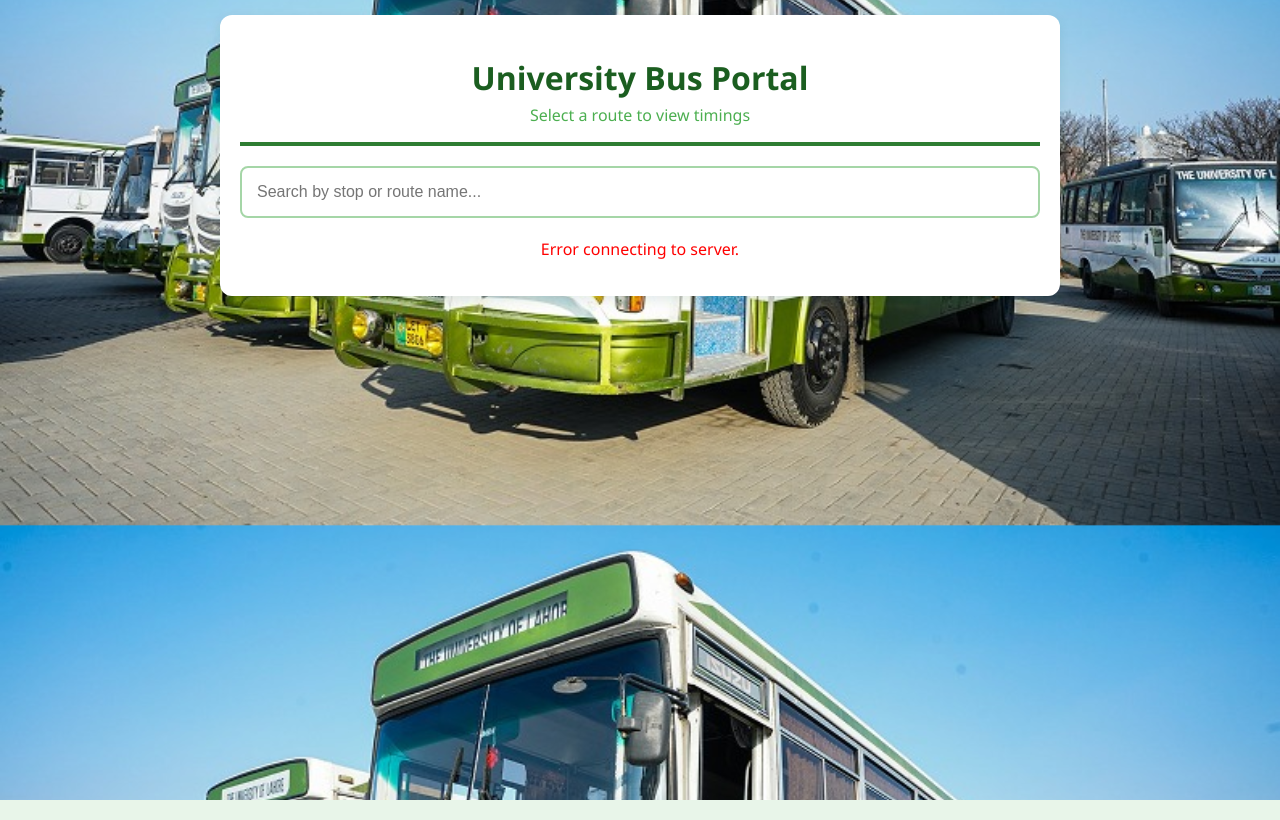
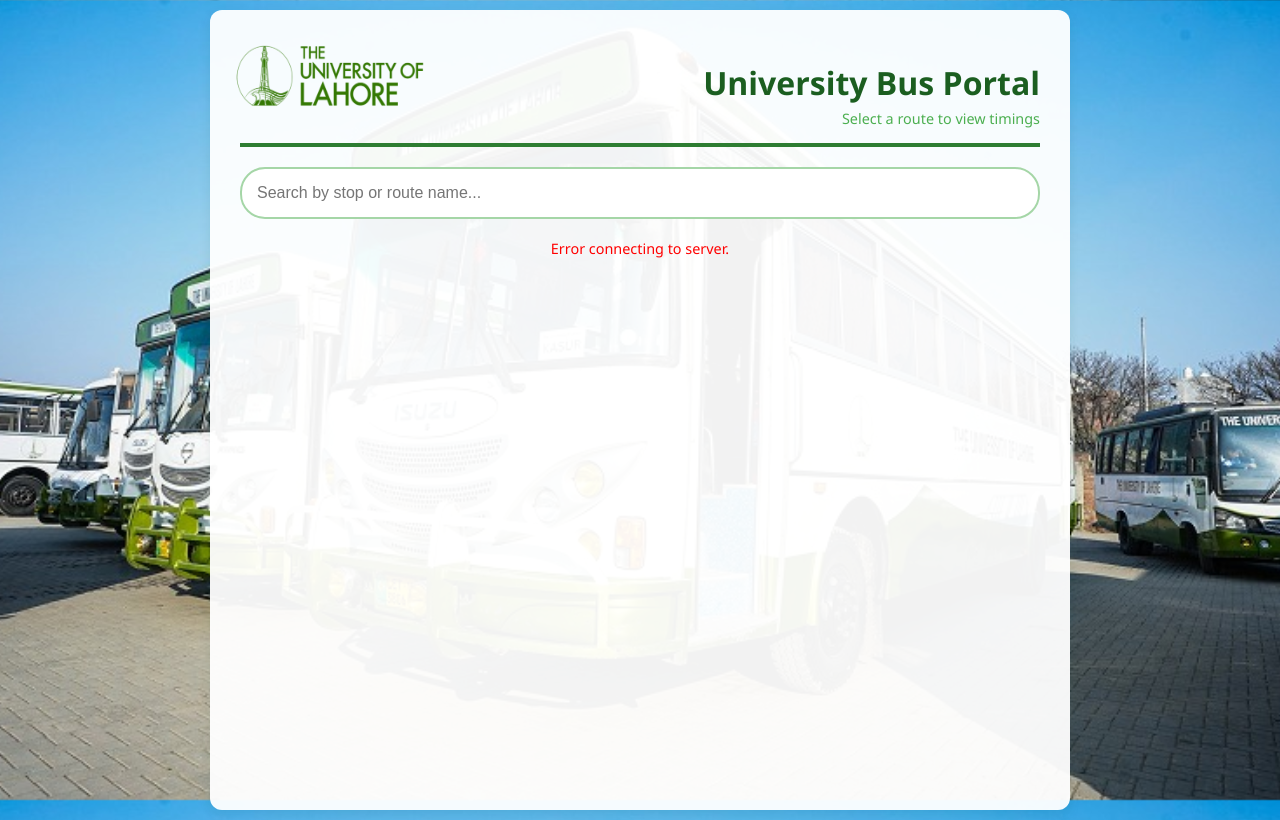
Before and after one commit to MoosaNazir10/uol-bus-routes-app, a plain HTML site: page public/index.html in a window 1280 px wide. Drawn offline with Linux system fonts and the light colour scheme; no server answers.

Commit message:
resposive with logo

```diff
--- a/public/style.css
+++ b/public/style.css
@@ -2,21 +2,30 @@
     font-family: 'Segoe UI', sans-serif;
     background-color: #e8f5e9;
     margin: 0;
-    padding: 15px;
+    padding: 10px; /* Reduced padding for mobile */
     display: flex;
     justify-content: center;
     background-image: url('busbg.jpg');
     background-size: cover;
     background-position: center;
+    background-attachment: fixed; /* Keeps bg steady while scrolling */
+    min-height: 100vh;
 }
 
 .container {
     width: 100%;
     max-width: 800px;
-    background: #ffffff;
+    background: rgba(255, 255, 255, 0.95); /* Slight transparency to see bg */
     padding: 20px;
     border-radius: 12px;
     box-shadow: 0 4px 12px rgba(0, 77, 64, 0.1);
+
+    /* Logo logic */
+    background-image: url('logoo.png');
+    background-repeat: no-repeat;
+    background-position: center 20px; /* Centered for mobile by default */
+    background-size: 150px auto;
+    padding-top: 120px; /* Space so text doesn't hit the logo */
 }
 
 header {
@@ -25,30 +34,34 @@
     margin-bottom: 20px;
 }
 
-h1 { color: #1b5e20; margin-bottom: 5px; }
-p { color: #4caf50; margin-top: 0; }
+h1 { color: #1b5e20; margin-bottom: 5px; font-size: 1.5rem; }
+p { color: #4caf50; margin-top: 0; font-size: 0.9rem; }
 
 #searchBar {
     width: 100%;
     padding: 15px;
     margin-bottom: 20px;
     border: 2px solid #a5d6a7;
-    border-radius: 8px;
+    border-radius: 25px; /* Pill shape is easier to tap */
     font-size: 16px;
     box-sizing: border-box;
+    outline: none;
 }
+
+#searchBar:focus { border-color: #2e7d32; }
 
 .route-group {
     margin-bottom: 10px;
     border: 1px solid #c8e6c9;
     border-radius: 8px;
     overflow: hidden;
+    background: white;
 }
 
 .route-header {
     background-color: #2e7d32;
     color: white;
-    padding: 15px;
+    padding: 18px 15px; /* Larger tap area for thumbs */
     cursor: pointer;
     display: flex;
     justify-content: space-between;
@@ -56,8 +69,6 @@
     font-weight: bold;
     transition: background 0.3s;
 }
-
-.route-header:hover { background-color: #1b5e20; }
 
 .route-content {
     display: none;
@@ -71,12 +82,36 @@
     justify-content: space-between;
     padding: 12px 15px;
     border-bottom: 1px solid #f1f8e9;
+    font-size: 0.95rem;
 }
 
-.stop-row:last-child { border-bottom: none; }
 .stop-time { color: #2e7d32; font-weight: bold; }
 
-/* Desktop-specific hover effect */
+/* --- RESPONSIVE QUERIES --- */
+
+/* For Tablets and Desktops */
 @media (min-width: 600px) {
+    .container {
+        padding: 30px;
+        padding-top: 30px;
+        background-position: 20px 20px; /* Logo moves to top-left */
+        background-size: 200px 90px;
+    }
+
+    header {
+        text-align: right; /* Moves text away from logo */
+    }
+
+    h1 { font-size: 2rem; }
+
     .stop-row:hover { background-color: #f1f8e9; }
 }
+
+/* For small phones */
+@media (max-width: 400px) {
+    .stop-row {
+        flex-direction: column; /* Stack name and time vertically */
+        gap: 5px;
+    }
+    .stop-time { text-align: right; }
+}
```
Also changed, not shown: public/logoo.png (added).
